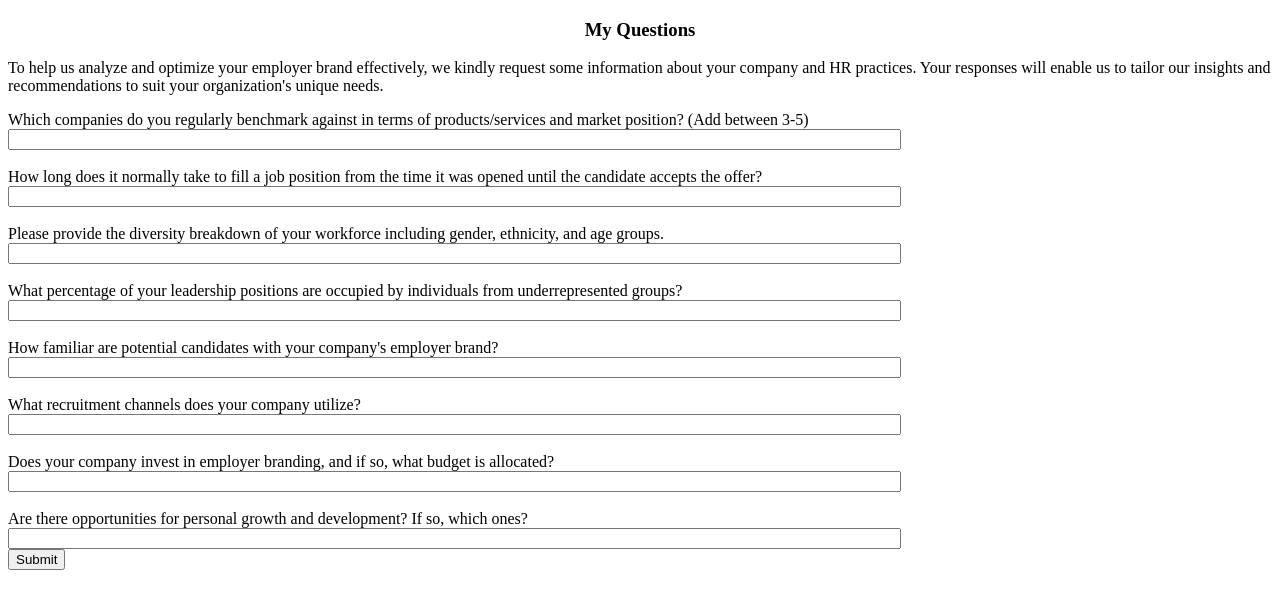
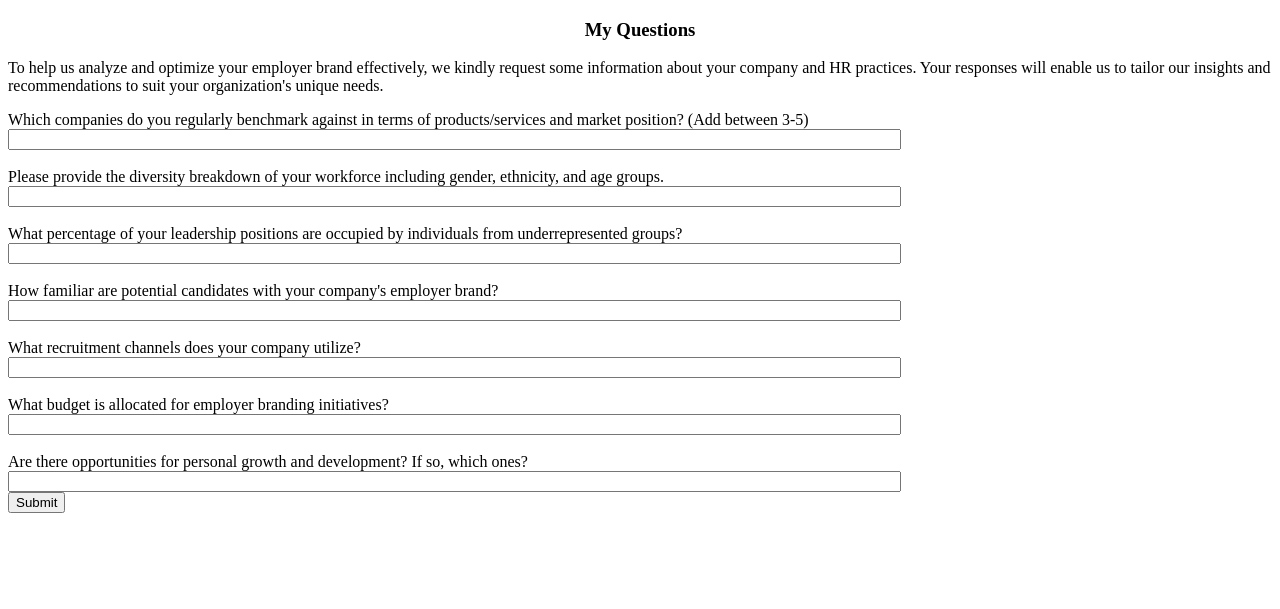
Before and after one commit to culfri09/Kallos, a Flask app: page /questions in a window 1280 px wide. Shown: the top 609 px of the page. Run offline with Flask 3, Linux system fonts and the light colour scheme; the visitor is signed in with stand-in values (Sample User, id 1).

Commit message:
employer branding dashboard

```diff
--- a/website/models.py
+++ b/website/models.py
@@ -30,7 +30,6 @@ class Answers(init.db.Model):
     id = init.db.Column(init.db.Integer, primary_key=True)
     kallosusers_id = init.db.Column(init.db.Integer, ForeignKey('kallosusers.id'))
     benchmark_companies = init.db.Column(init.db.String())
-    time_to_fill = init.db.Column(init.db.String())
     demographic_breakdown = init.db.Column(init.db.String())
     leadership_diversity = init.db.Column(init.db.String())
     employer_brand_familiarity = init.db.Column(init.db.String())
--- a/website/submission.py
+++ b/website/submission.py
@@ -19,7 +19,6 @@ submissions = Blueprint('submissions', __name__)
 def submit_answers():
     # Extracts form data
     benchmark_companies = request.form.get('benchmarkCompanies') or None
-    time_to_fill = request.form.get('timeToFill') or None
     demographic_breakdown = request.form.get('demographicBreakdown') or None
     leadership_diversity = request.form.get('leadershipDiversity') or None
     employer_brand_familiarity = request.form.get('brandFamiliarity') or None
@@ -47,7 +46,6 @@ def submit_answers():
     new_answer = models.Answers(
         kallosusers_id=user_id,
         benchmark_companies=benchmark_companies,
-        time_to_fill=time_to_fill,
         demographic_breakdown=demographic_breakdown,
         leadership_diversity=leadership_diversity,
         employer_brand_familiarity=employer_brand_familiarity,
@@ -86,7 +84,6 @@ def submit_changed_answers():
         if existing_answer:
             # Updates existing record with new values
             existing_answer.benchmark_companies = benchmark_companies if benchmark_companies else existing_answer.benchmark_companies
-            existing_answer.time_to_fill = time_to_fill if time_to_fill else existing_answer.time_to_fill
             existing_answer.demographic_breakdown = demographic_breakdown if demographic_breakdown else existing_answer.demographic_breakdown
             existing_answer.leadership_diversity = leadership_diversity if leadership_diversity else existing_answer.leadership_diversity
             existing_answer.employer_brand_familiarity = employer_brand_familiarity if employer_brand_familiarity else existing_answer.employer_brand_familiarity
--- a/website/template/base_questions.html
+++ b/website/template/base_questions.html
@@ -15,13 +15,6 @@
             </label>
             <br>
             <input style="width: 70%;" type="text" id="benchmarkCompanies" name="benchmarkCompanies">
-            <br>
-            <br>
-            <label for="timeToFill">How long does it normally take to fill a job position from the time it was opened until
-                the candidate accepts the offer?
-            </label>
-            <br>
-            <input style="width: 70%;" type="text" id="timeToFill" name="timeToFill">
             <br>
             <br>
             <label for="demographicBreakdown">Please provide the diversity breakdown of your workforce including gender, ethnicity,
@@ -50,7 +43,7 @@
             <input style="width: 70%;" type="text" id="channels" name="channels">
             <br>
             <br>
-            <label for="investment">Does your company invest in employer branding, and if so, what budget is allocated?
+            <label for="investment">What budget is allocated for employer branding initiatives?
             </label>
             <br>
             <input style="width: 70%;" type="text" id="investment" name="investment">
--- a/website/template/home.html
+++ b/website/template/home.html
@@ -22,5 +22,8 @@
     <div>
         {{ stacked_bar_chart_html | safe }}
     </div>
+    <div>
+        {{ bar_chart_html | safe }}
+    </div>
 </div>
 {% endblock %}
--- a/website/views.py
+++ b/website/views.py
@@ -22,8 +22,8 @@ def landing_page():
 @views.route('/home')
 @login_required  # Ensure the user is logged in to access this page
 def home():
-    radar_chart_html, line_graph_html, gauge_chart_html, stacked_bar_chart_html, ratings_number = create_charts()
-    return render_template("home.html", radar_chart_html=radar_chart_html,line_graph_html=line_graph_html, gauge_chart_html=gauge_chart_html,stacked_bar_chart_html=stacked_bar_chart_html,ratings_number=ratings_number)
+    radar_chart_html, line_graph_html, gauge_chart_html, stacked_bar_chart_html,bar_chart_html, ratings_number = create_charts()
+    return render_template("home.html", radar_chart_html=radar_chart_html,line_graph_html=line_graph_html, gauge_chart_html=gauge_chart_html,stacked_bar_chart_html=stacked_bar_chart_html,bar_chart_html=bar_chart_html,ratings_number=ratings_number)
 
 @views.route('/hero')
 def hero_page():
```
Also changed, not shown: website/dash.py (+31 -1 lines), website/template/questions.html (+1 -8 lines), .misc.txt.
